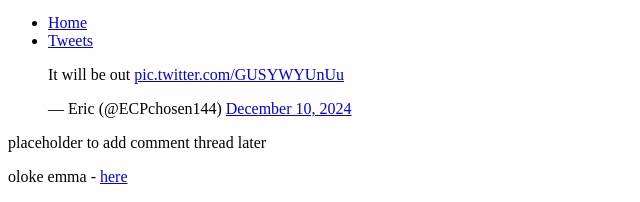
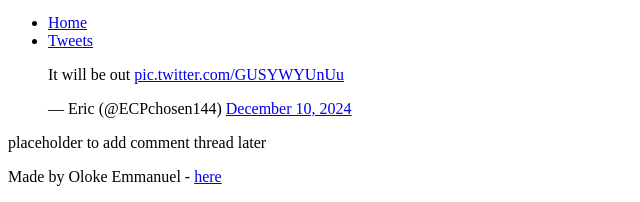
Before and after one commit to Olokeemma/My_First_Portfolio, a plain HTML site: page html_basic/tweets.html in a window 1280 px wide. Shown: the part 638-840 px from the top of the page, without its empty margins (0-640 px from the left). Drawn offline with Linux system fonts and the light colour scheme.

```diff
--- a/html_basic/tweets.html
+++ b/html_basic/tweets.html
@@ -38,7 +38,7 @@
         </aside>
     </main>
     <footer>
-        <p>oloke emma - <a href="https://example.com" target="_blank">here</a></p>
+        <p>Made by Oloke Emmanuel - <a href="https://example.com" target="_blank">here</a></p>
     </footer>
 </body>
 </html>
```
